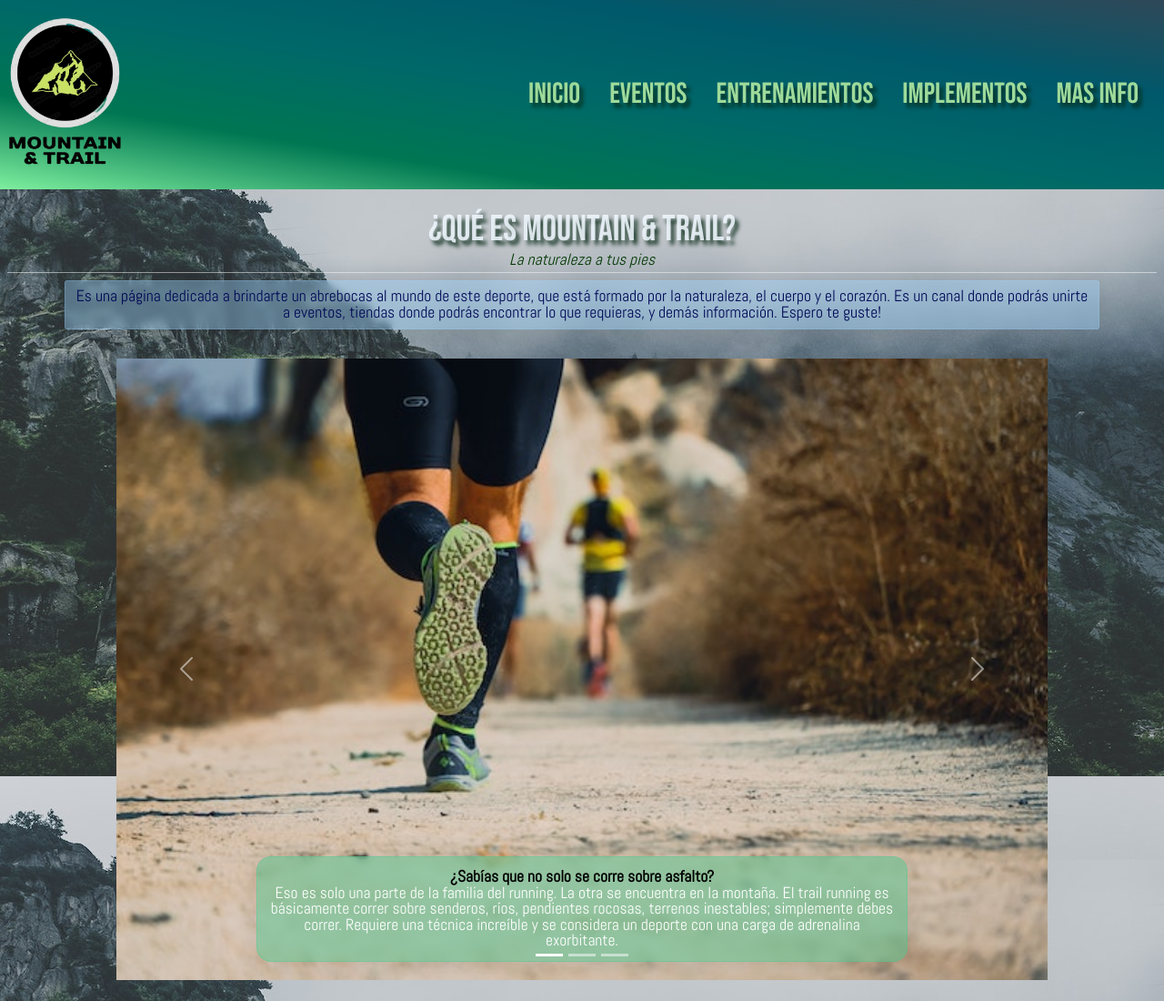
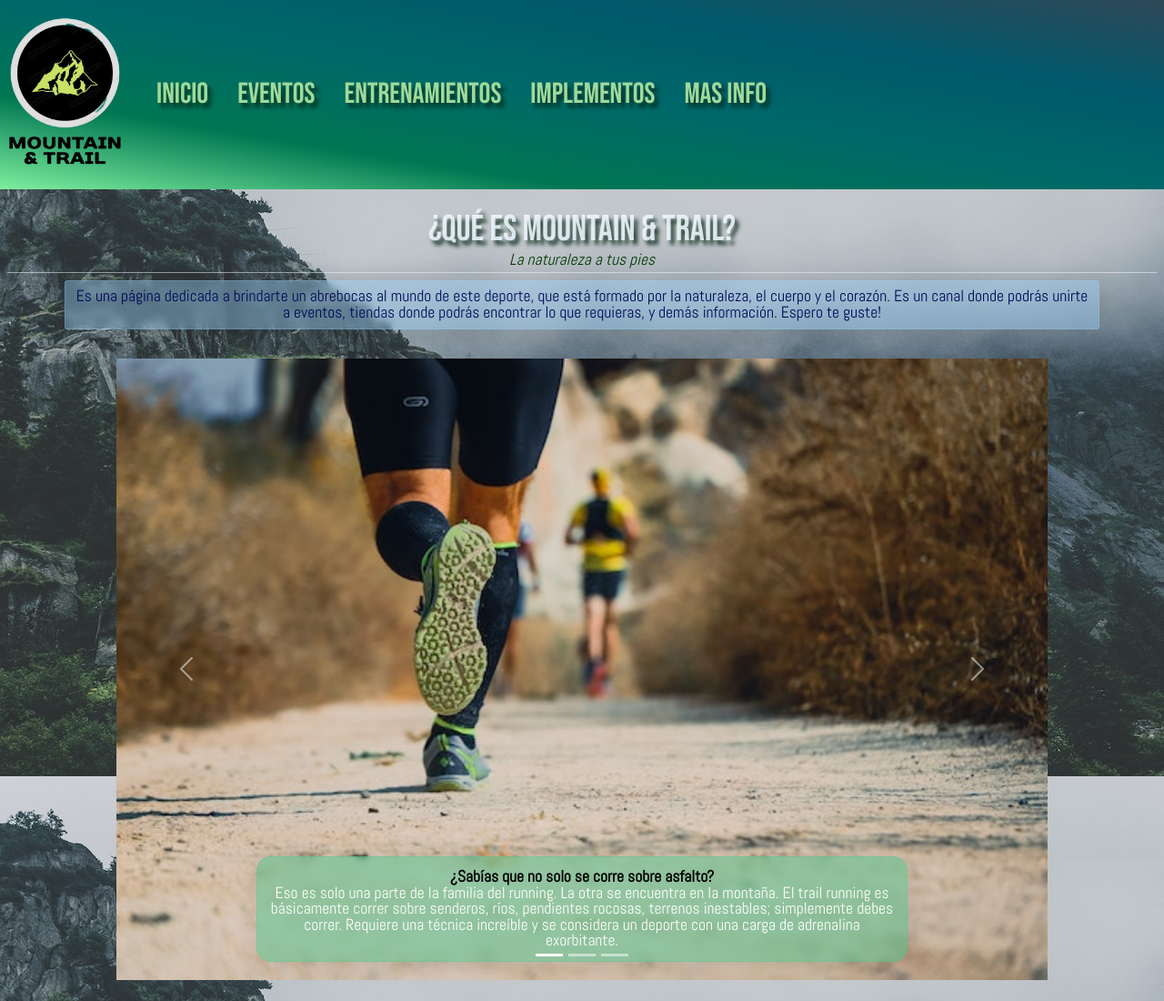
Before and after one commit to Nath-Maya/proyecto-DesarrolloWeb, a website: page index.html in a window 1280 px wide. Shown: the top 1100 px of the page at 91% size. Drawn offline with nearby package versions, Linux system fonts and the light colour scheme.

Commit message:
Arreglando header boostrap

```diff
--- a/index.html
+++ b/index.html
@@ -27,7 +27,7 @@
             aria-controls="navbarNav" aria-expanded="false" aria-label="Toggle navigation">
             <span class="navbar-toggler-icon"></span>
          </button>
-         <div class="collapse navbar-collapse d-flex justify-content-end" id="navbarNav">
+         <div class="collapse navbar-collapse" id="navbarNav">
             <ul class="navbar-nav fs-3">
                <li class="nav-item">
                   <a class="nav-link m-2 text-center" aria-current="page" href="./index.html">Inicio</a>
```
Also changed, not shown: pages/section-entrenamiento.html (+1 -1 lines), pages/section-eventos.html (+1 -1 lines), pages/section-implementos.html (+1 -1 lines), pages/section-mas.html (+1 -1 lines).
